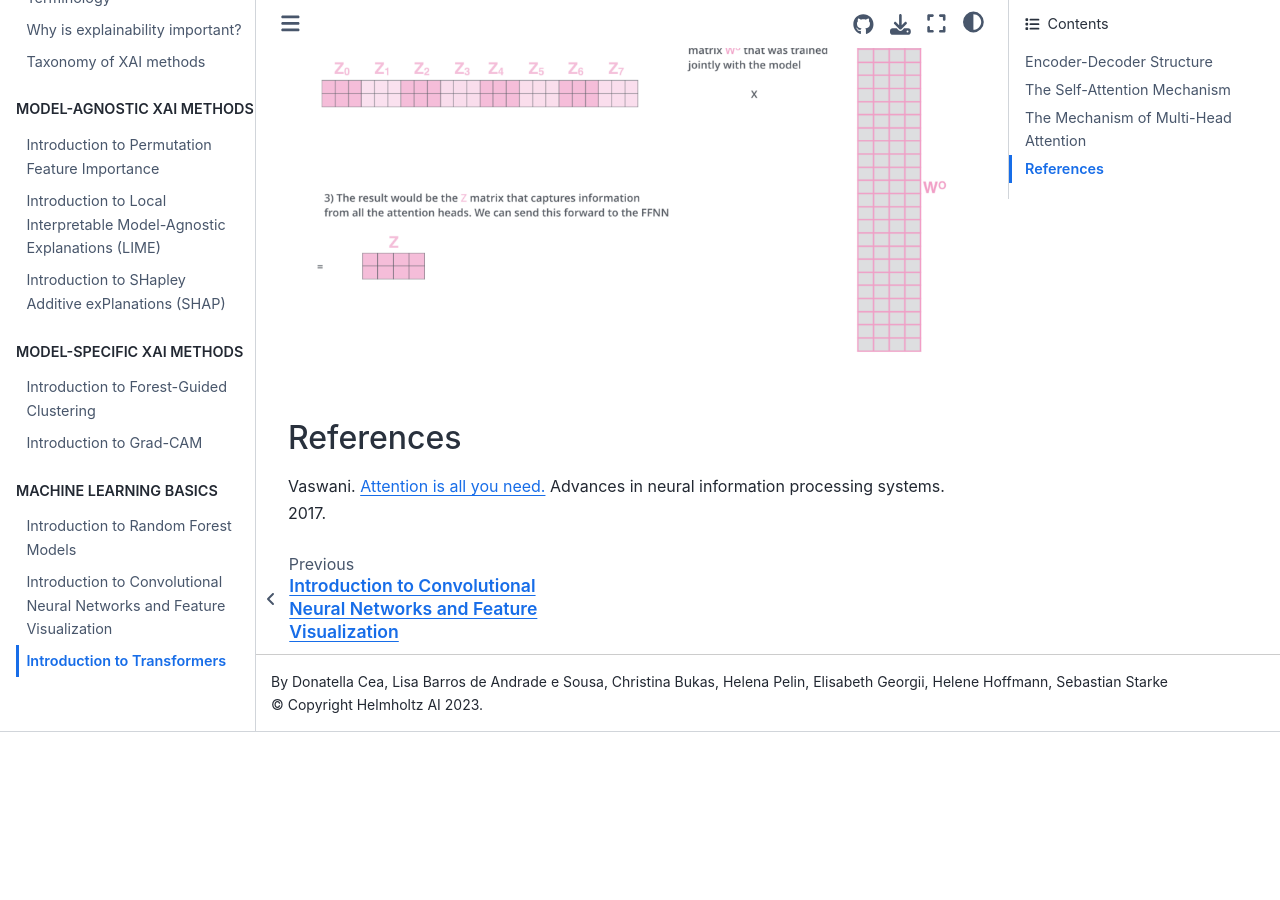
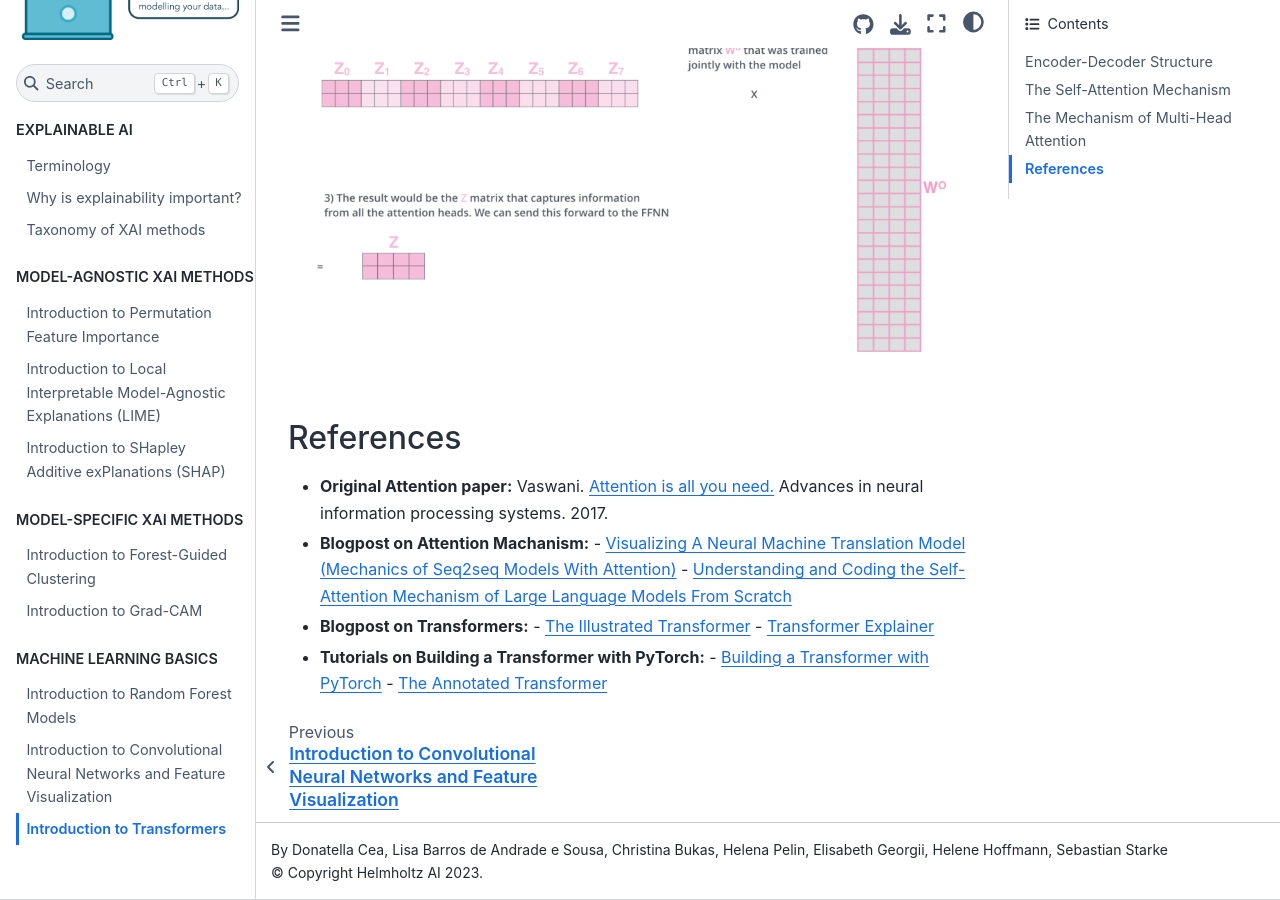
Before and after one commit to HelmholtzAI-Consultants-Munich/XAI-Tutorials, a Sphinx documentation site: the page built from docs/source/_ml_basics/transformer.rst, in a window 1280 px wide and 900 px high, scrolled down 6543 px. Built offline with Sphinx 7.4.7 and the Sphinx Book theme 1.1.4, drawn with Linux system fonts in a browser that asks for light colours; before the commit the page ends 7275 px from its top, so only the background shows below that.

Commit message:
add references

```diff
--- a/docs/source/_ml_basics/transformer.rst
+++ b/docs/source/_ml_basics/transformer.rst
@@ -88,4 +88,13 @@ The outputs of all attention heads are concatenated and then linearly transforme
 
 References
 ------------
-Vaswani. `Attention is all you need. <https://doi.org/10.48550/arXiv.1706.03762>`_ Advances in neural information processing systems. 2017.
+- **Original Attention paper:** Vaswani. `Attention is all you need. <https://doi.org/10.48550/arXiv.1706.03762>`_ Advances in neural information processing systems. 2017.
+- **Blogpost on Attention Machanism:**
+  - `Visualizing A Neural Machine Translation Model (Mechanics of Seq2seq Models With Attention) <https://jalammar.github.io/visualizing-neural-machine-translation-mechanics-of-seq2seq-models-with-attention/>`_
+  - `Understanding and Coding the Self-Attention Mechanism of Large Language Models From Scratch <https://sebastianraschka.com/blog/2023/self-attention-from-scratch.html>`_
+- **Blogpost on Transformers:**
+  - `The Illustrated Transformer <http://jalammar.github.io/illustrated-transformer/>`_
+  - `Transformer Explainer <https://poloclub.github.io/transformer-explainer/>`_
+- **Tutorials on Building a Transformer with PyTorch:**
+  - `Building a Transformer with PyTorch <https://www.datacamp.com/tutorial/building-a-transformer-with-py-torch>`_
+  - `The Annotated Transformer <http://nlp.seas.harvard.edu/annotated-transformer/>`_
```
